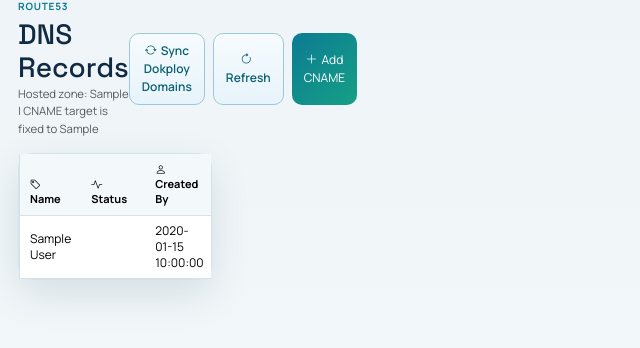
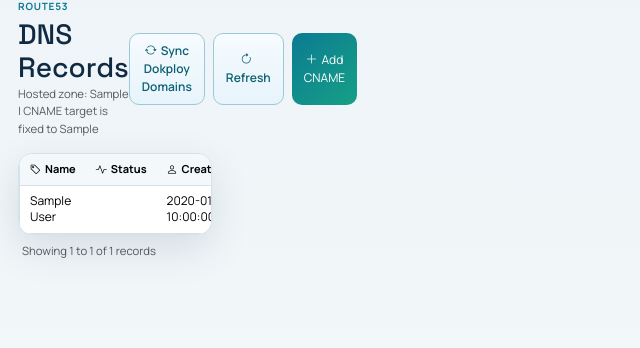
Before and after one commit to praveenitdev/dokploy-helper, a Flask app: template templates/dns.html in a window 1280 px wide. Shown: the top 348 px of the page, without its empty margins (0-640 px from the left). Run offline with Flask 3, Linux system fonts and the light colour scheme; the template is opened without the code that fills it: most values are stand-ins (such as "Sample title", 1, 10 or a date in 2020); parts of the project's set-up code (start-up, migrations or seed data) failed here and were passed over.

Commit message:
Ui-issues fix

```diff
--- a/app.py
+++ b/app.py
@@ -360,6 +360,12 @@ def dns_records():
     if login_redirect:
         return login_redirect
 
+    page = max(request.args.get("page", default=1, type=int) or 1, 1)
+    page_size = 10
+    total_records = 0
+    total_pages = 1
+    start_index = 0
+    end_index = 0
     records = []
     try:
         records = _route53_service().list_cname_records()
@@ -370,8 +376,16 @@ def dns_records():
             if record.get("value", "").strip().rstrip(".").lower() == expected_target
         ]
 
-        metadata_map = _dns_repository().get_metadata_map([r.get("name", "") for r in records])
-        for record in records:
+        total_records = len(records)
+        total_pages = max((total_records + page_size - 1) // page_size, 1)
+        page = min(page, total_pages)
+
+        start_index = (page - 1) * page_size
+        end_index = min(start_index + page_size, total_records)
+        page_records = records[start_index:end_index]
+
+        metadata_map = _dns_repository().get_metadata_map([r.get("name", "") for r in page_records])
+        for record in page_records:
             key = record.get("name", "").strip().rstrip(".").lower()
             meta = metadata_map.get(key, {})
             status = _record_availability_status(record.get("name", ""), expected_target)
@@ -384,6 +398,8 @@ def dns_records():
             record["status_label"] = status["label"]
             record["status_class"] = status["class"]
             record["status_message"] = status["message"]
+
+        records = page_records
     except Exception as exc:  # pylint: disable=broad-except
         flash(f"Unable to fetch Route53 records: {exc}", "danger")
 
@@ -393,6 +409,16 @@ def dns_records():
         user=session.get("user"),
         hosted_zone=app_config.HOSTED_ZONE_NAME,
         records=records,
+        page=page,
+        page_size=page_size,
+        total_records=total_records,
+        total_pages=total_pages,
+        has_prev=page > 1,
+        has_next=page < total_pages,
+        prev_page=page - 1,
+        next_page=page + 1,
+        start_index=(start_index + 1) if total_records > 0 else 0,
+        end_index=end_index,
     )
 
 
--- a/static/css/app.css
+++ b/static/css/app.css
@@ -319,11 +319,22 @@ h4 {
   border-bottom: 1px solid var(--border);
   font-size: 11px;
   padding: 8px 10px;
+  font-weight: 700;
+  white-space: nowrap;
 }
 
 .table-modern td,
 .table-modern th {
   border-color: var(--border);
+}
+
+.panel-card .table-responsive {
+  border-radius: 14px;
+  overflow: hidden;
+}
+
+.table-modern {
+  margin-bottom: 0;
 }
 
 .table-modern thead th:first-child,
@@ -339,10 +350,21 @@ h4 {
 .table-modern td {
   padding: 7px 10px;
   font-size: 12px;
+  vertical-align: middle;
+}
+
+.table-modern tbody tr {
+  background: #fff;
+}
+
+.table-modern tbody tr:hover {
+  background: #f8fbfd;
 }
 
 .action-stack {
   display: inline-flex;
+  align-items: center;
+  justify-content: flex-end;
   gap: 6px;
 }
 
--- a/templates/dns.html
+++ b/templates/dns.html
@@ -49,8 +49,9 @@
           <td>{{ record.created_on or '-' }}</td>
           <td>{{ record.updated_by or '-' }}</td>
           <td>{{ record.updated_on or '-' }}</td>
-          <td class="text-end action-stack">
+          <td class="text-end">
             {% if not record.protected %}
+            <span class="action-stack">
               <button
                 class="btn btn-sm action-icon-btn edit-btn"
                 data-name="{{ record.name }}"
@@ -70,6 +71,7 @@
                 data-bs-target="#deleteModal"
                 title="Delete"
               ><i class="bi bi-trash3"></i></button>
+            </span>
             {% else %}
             <span class="text-muted small">Protected</span>
             {% endif %}
@@ -84,6 +86,38 @@
     </table>
   </div>
 </div>
+
+{% if total_records > 0 %}
+<div class="d-flex flex-wrap justify-content-between align-items-center mt-2 px-1 gap-2">
+  <small class="text-muted">
+    Showing {{ start_index }} to {{ end_index }} of {{ total_records }} records
+  </small>
+
+  {% if total_pages > 1 %}
+  <nav aria-label="DNS records pagination">
+    <ul class="pagination pagination-sm mb-0">
+      <li class="page-item {{ 'disabled' if not has_prev else '' }}">
+        <a class="page-link" href="{{ url_for('dns_records', page=prev_page) }}" aria-label="Previous">
+          <span aria-hidden="true">&laquo;</span>
+        </a>
+      </li>
+
+      {% for page_number in range(1, total_pages + 1) %}
+      <li class="page-item {{ 'active' if page_number == page else '' }}">
+        <a class="page-link" href="{{ url_for('dns_records', page=page_number) }}">{{ page_number }}</a>
+      </li>
+      {% endfor %}
+
+      <li class="page-item {{ 'disabled' if not has_next else '' }}">
+        <a class="page-link" href="{{ url_for('dns_records', page=next_page) }}" aria-label="Next">
+          <span aria-hidden="true">&raquo;</span>
+        </a>
+      </li>
+    </ul>
+  </nav>
+  {% endif %}
+</div>
+{% endif %}
 
 <div class="modal fade" id="createModal" tabindex="-1" aria-hidden="true">
   <div class="modal-dialog">
```
Lines whose indentation alone changed are shown as unchanged.
